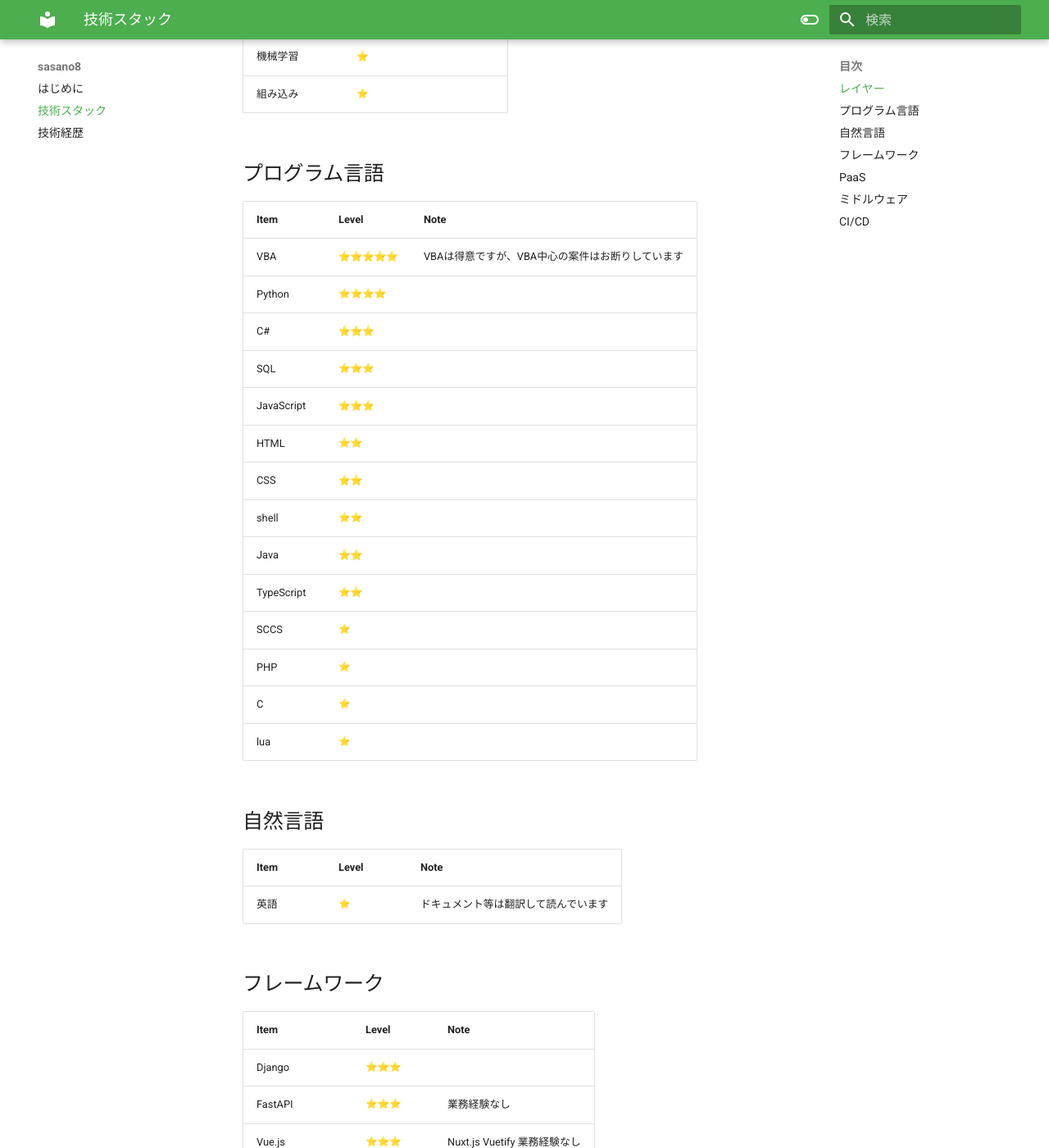
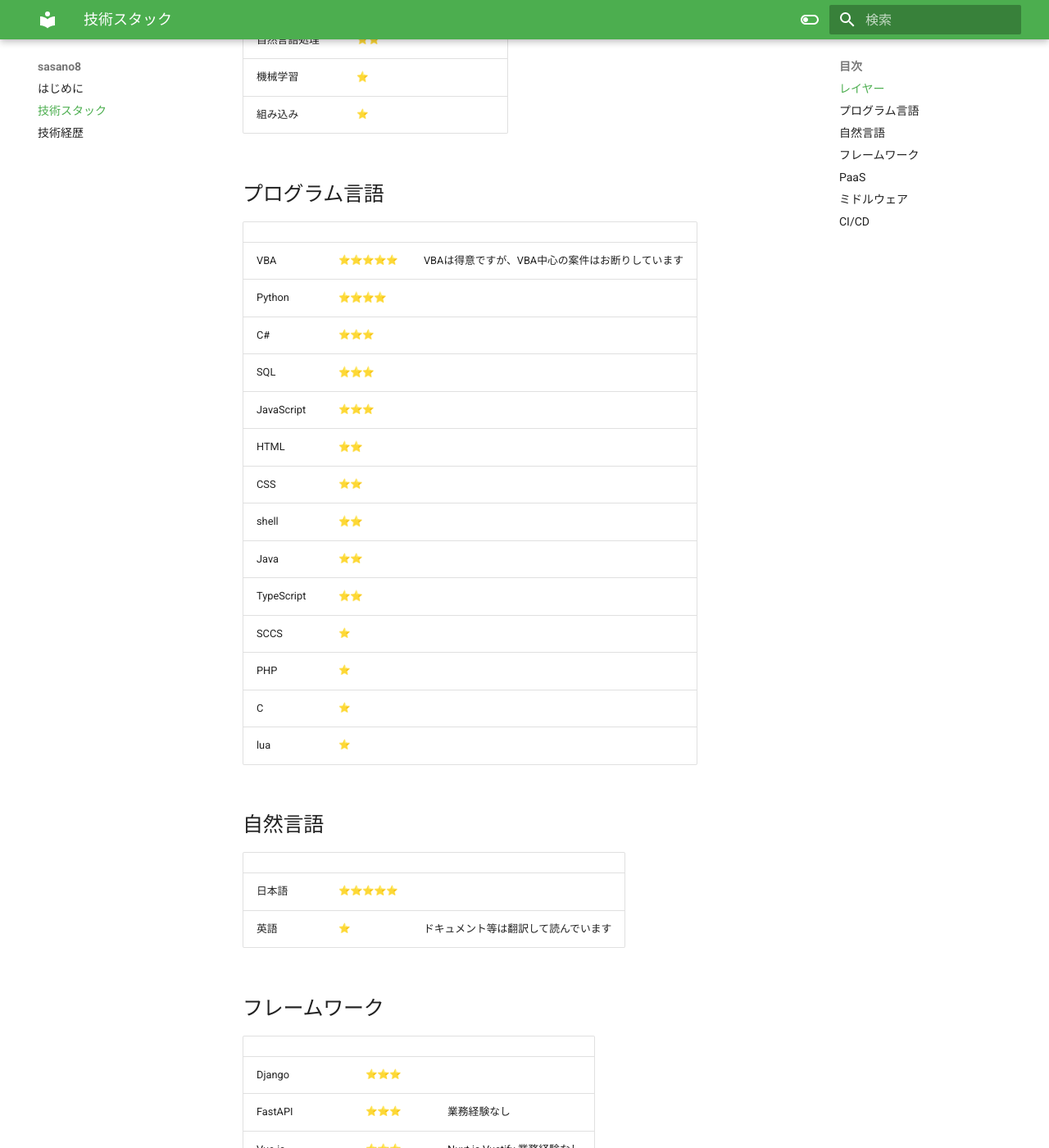
Before and after one commit to sasano8/portfolio, an MkDocs documentation site: the page built from docs/tech_stack.md, in a window 1280 px wide and 1400 px high, scrolled down 457 px. Shown: the whole window at 82% size. Built offline with MkDocs 1.6.1 and Material for MkDocs 9.7.7, drawn with Linux system fonts in a browser that asks for light colours; emoji names are drawn with the system emoji font; some of the changed text lies outside the part shown.

Commit message:
remove table header in teck_stack

```diff
--- a/docs/tech_stack.md
+++ b/docs/tech_stack.md
@@ -2,11 +2,12 @@
 
 ## レイヤー
 
-| Item | Level | Note |
+| | | |
 |---|---|---|
 | バックエンド | :star::star::star::star: | |
 | フロントエンド | :star::star::star: | |
 | インフラ | :star::star::star: | |
+| ネットワーク | :star::star: | |
 | データ分析 | :star::star: | |
 | 自然言語処理 | :star::star: | |
 | 機械学習 | :star: | |
@@ -14,7 +15,7 @@
 
 ## プログラム言語
 
-| Item | Level | Note |
+| | | |
 |---|---|---|
 | VBA | :star::star::star::star::star: | VBAは得意ですが、VBA中心の案件はお断りしています |
 | Python | :star::star::star::star: | |
@@ -33,13 +34,14 @@
 
 ## 自然言語
 
-| Item | Level | Note |
+| | | |
 |---|---|---|
+| 日本語 | :star::star::star::star::star: | |
 | 英語 | :star: | ドキュメント等は翻訳して読んでいます |
 
 ## フレームワーク
 
-| Item | Level | Note |
+| | | |
 |---|---|---|
 | Django | :star::star::star: | |
 | FastAPI | :star::star::star: | 業務経験なし |
@@ -50,7 +52,7 @@
 
 ## PaaS
 
-| Item | Level | Note |
+| | | |
 |---|---|---|
 | AWS | :star::star::star: | |
 | Azure | :star: | |
@@ -58,21 +60,21 @@
 
 ## ミドルウェア
 
-| Item | Level | Note |
+| | | |
 |---|---|---|
 | PostgreSQL | :star::star::star: | |
 | SQLServer | :star::star::star: | |
 | MySQL | :star::star::star: | |
 | Oracle | :star::star: | |
 
-| Item | Level | Note |
+| | | |
 |---|---|---|
 | Docker | :star::star::star: | |
 | ElasticSearch | :star::star: | |
 
 ## CI/CD
 
-| Item | Level | Note |
+| | | |
 |---|---|---|
 | GitHub Actions | :star::star: | |
 | CircleCI | :star::star: | |
```
Also changed, not shown: 1 other file.
